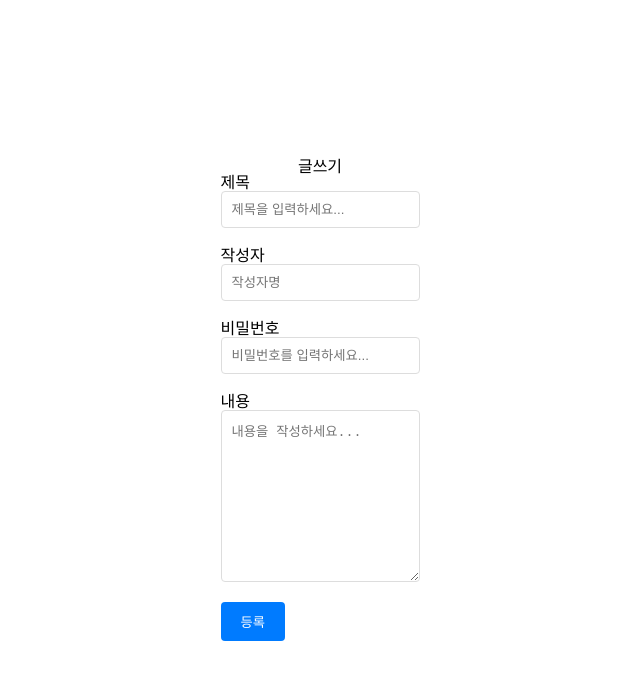
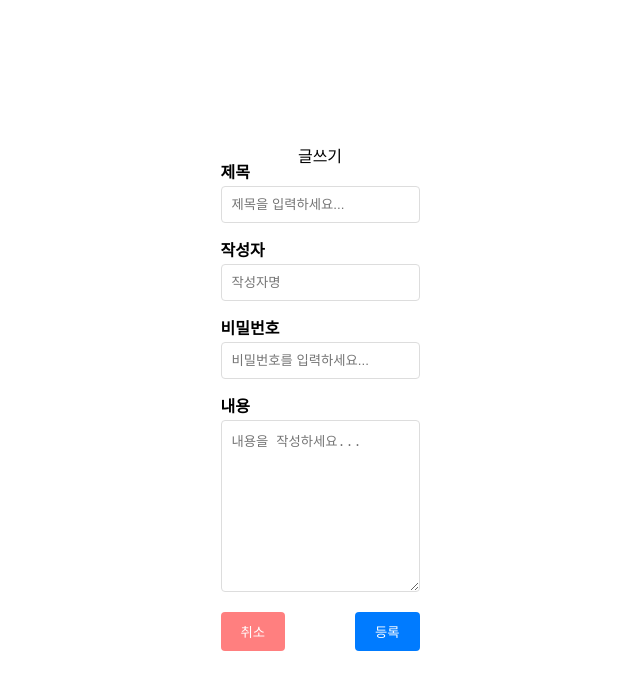
Before and after one commit to inthej/spring-react-board, a React (Create React App) app in the folder frontend/: page /board/add in a window 1280 px wide. Shown: the top 690 px of the page, without its empty margins (320-960 px from the left). Built offline with nearby package versions, Linux system fonts and the light colour scheme.

Commit message:
feat: 버튼들 라우터 경로 설정, css 수정

```diff
--- a/frontend/src/pages/Board/Board.css
+++ b/frontend/src/pages/Board/Board.css
@@ -20,8 +20,10 @@
   margin-right: 10px;
 }
 
-.search-btn, .write-btn {
+.search-btn, .add-btn {
   padding: 5px 15px;
+  cursor: pointer;
+  margin-left: 5px;
 }
 
 table {
--- a/frontend/src/pages/Board/Board.js
+++ b/frontend/src/pages/Board/Board.js
@@ -1,13 +1,32 @@
 import React from 'react'
+import { useNavigate } from 'react-router-dom'
 import './Board.css'
 
 const Board = () => {
+  const navigate = useNavigate()
+
+  const handleSearchClick = () => {
+    // todo api call
+    // navigate('/board')
+  }
+  const handleAddClick = () => {
+    navigate('/board/add')
+  }
+
+  const handlePostClick = (id) => {
+    navigate(`/board/${id}`)
+  }
+
   return (
     <div className="board-container">
       <div className="board-actions">
         <input type="text" placeholder="검색어를 입력하세요..." className="search-input" />
-        <button className="search-btn">검색</button>
-        <button className="write-btn">글쓰기</button>
+        <button className="search-btn" onClick={handleSearchClick}>
+          검색
+        </button>
+        <button className="add-btn" onClick={handleAddClick}>
+          글쓰기
+        </button>
       </div>
       <table>
         <thead>
@@ -20,21 +39,21 @@ const Board = () => {
           </tr>
         </thead>
         <tbody>
-          <tr>
+          <tr onClick={() => handlePostClick(1)}>
             <td>1</td>
             <td className="title">게시글1</td>
             <td>inthej</td>
             <td>2023-08-15</td>
             <td>10</td>
           </tr>
-          <tr>
+          <tr onClick={() => handlePostClick(2)}>
             <td>2</td>
             <td className="title">게시글2</td>
             <td>inthej</td>
             <td>2023-08-15</td>
             <td>10</td>
           </tr>
-          <tr>
+          <tr onClick={() => handlePostClick(3)}>
             <td>3</td>
             <td className="title">게시글3</td>
             <td>inthej</td>
--- a/frontend/src/pages/Board/BoardView.js
+++ b/frontend/src/pages/Board/BoardView.js
@@ -1,5 +1,6 @@
 import React from 'react'
 import './BoardView.css'
+import { useNavigate } from 'react-router-dom'
 
 const BoardView = () => {
   const post = {
@@ -10,6 +11,11 @@ const BoardView = () => {
     content: '이곳에 게시글의 상세 내용이 표시됩니다.',
   }
 
+  const navigate = useNavigate()
+  const handleBackClick = () => {
+    navigate(-1)
+  }
+
   return (
     <div className="board-view-container">
       <h2 className="board-view-title">{post.title}</h2>
@@ -17,7 +23,9 @@ const BoardView = () => {
         작성자: {post.author} | 작성일: {post.date} | 조회수: {post.views}
       </div>
       <div className="board-view-content">{post.content}</div>
-      <button className="board-view-back-btn">글목록으로 가기</button>
+      <button className="board-view-back-btn" onClick={handleBackClick}>
+        글목록으로 가기
+      </button>
     </div>
   )
 }
--- a/frontend/src/pages/Board/BorderAdd.css
+++ b/frontend/src/pages/Board/BorderAdd.css
@@ -14,7 +14,7 @@
   margin-bottom: 20px;
 }
 
-label {
+.input-group label {
   margin-bottom: 5px;
   font-weight: bold;
 }
@@ -30,10 +30,15 @@ textarea {
   resize: vertical;
 }
 
-.submit-btn {
+.form-actions {
+  display: flex;
+  justify-content: space-between;
+  align-items: center;
+}
+
+.cancel-btn, .submit-btn {
   align-self: flex-end;
   padding: 10px 20px;
-  background-color: #007BFF;
   color: white;
   border: none;
   border-radius: 4px;
@@ -41,6 +46,18 @@ textarea {
   transition: background-color 0.2s;
 }
 
+.cancel-btn {
+  background-color: #ff7f7f;
+}
+
+.submit-btn {
+  background-color: #007BFF;
+}
+
+.cancel-btn:hover {
+  background-color: #ff5c5c;
+}
+
 .submit-btn:hover {
   background-color: #0056b3;
 }
--- a/frontend/src/pages/Board/BorderAdd.js
+++ b/frontend/src/pages/Board/BorderAdd.js
@@ -1,11 +1,24 @@
 import React from 'react'
+import { useNavigate } from 'react-router-dom'
 import './BorderAdd.css'
 
 const BorderAdd = () => {
+  const navigate = useNavigate()
+  const handleCancelClick = (e) => {
+    e.preventDefault()
+    navigate(-1)
+    // todo reset
+  }
+
+  const handleSubmit = () => {
+    // todo: api call
+    navigate('/board')
+  }
+
   return (
     <div className="border-add-container">
       <h2>글쓰기</h2>
-      <form>
+      <form onSubmit={handleSubmit}>
         <div className="input-group">
           <label htmlFor="title">제목</label>
           <input type="text" id="title" placeholder="제목을 입력하세요..." />
@@ -26,9 +39,15 @@ const BorderAdd = () => {
           <textarea id="content" rows="10" placeholder="내용을 작성하세요..."></textarea>
         </div>
 
-        <button type="submit" className="submit-btn">
-          등록
-        </button>
+        <div className="form-actions">
+          <button type="button" className="cancel-btn" onClick={handleCancelClick}>
+            취소
+          </button>
+
+          <button type="submit" className="submit-btn">
+            등록
+          </button>
+        </div>
       </form>
     </div>
   )
```
